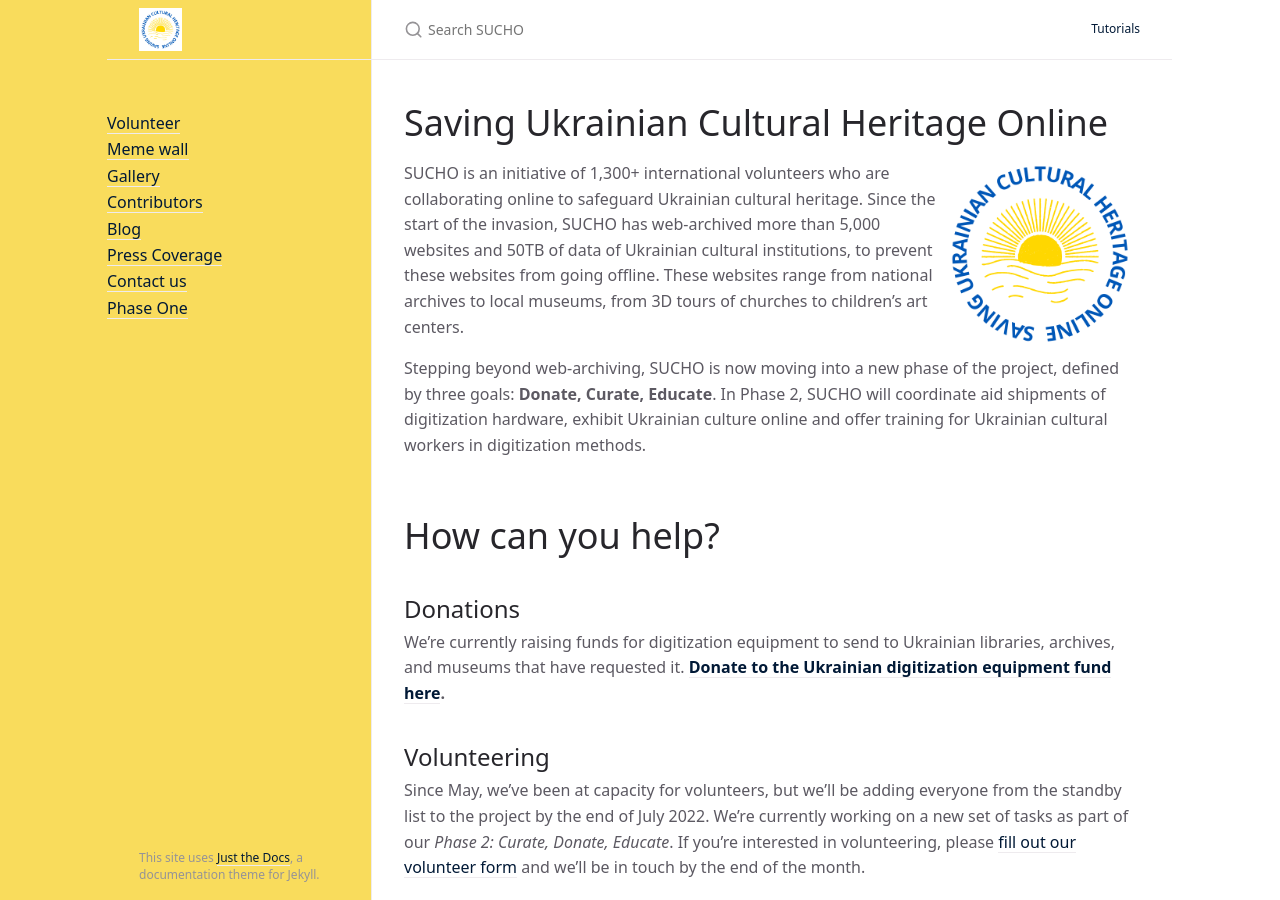
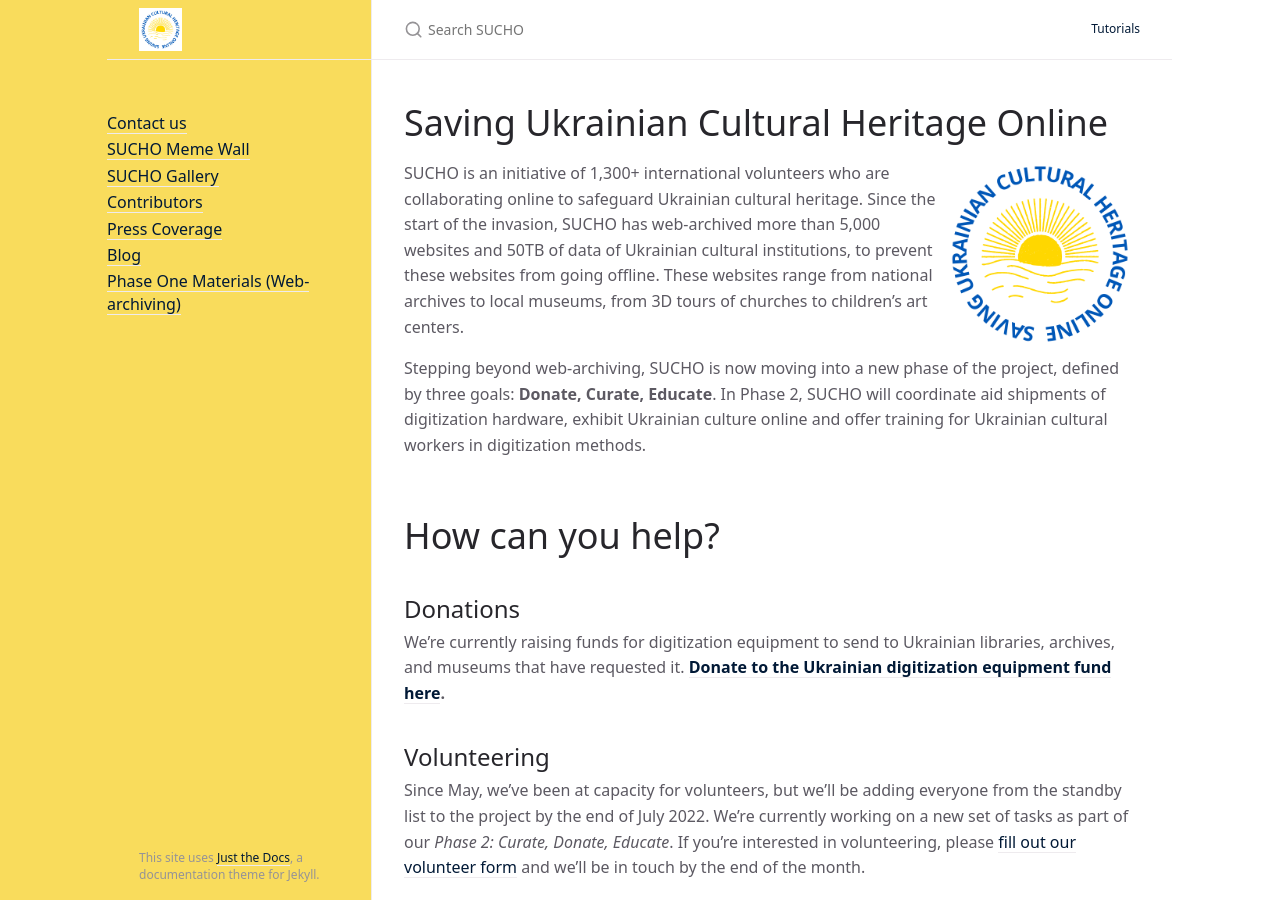
Before and after one commit to sucho-archiving/sucho-archiving.github.io, a Jekyll site: the page built from index.md, in a window 1280 px wide and 900 px high. Built offline with Jekyll 4.4.1, drawn with Linux system fonts in a browser that asks for light colours.

Commit message:
Reordered Nav

```diff
--- a/_includes/nav.html
+++ b/_includes/nav.html
@@ -1,10 +1,9 @@
 <ul class="nav-list">
-			<li><a href="https://docs.google.com/forms/d/e/1FAIpQLSc6KbhtEOI8zKsQmKT_waE1XlYEF1E6t-HzJ7Gc1EBfMvMg_A/viewform">Volunteer</a></li>
-	<li><a href="https://memes.sucho.org/">Meme wall</a></li>
-	<li><a href="https://gallery.sucho.org/">Gallery</a></li>
+	<li><a href="/contact">Contact us</a></li>
+	<li><a href="https://memes.sucho.org/">SUCHO Meme Wall</a></li>
+	<li><a href="https://gallery.sucho.org/">SUCHO Gallery</a></li>
 	<li><a href="/contributors">Contributors</a></li>
+	<li><a href="/press">Press Coverage</a></li>
 	<li><a href="/blog">Blog</a></li>
-	<li><a href="/press">Press Coverage</a></li>
-	<li><a href="/contact">Contact us</a></li>
-		<li><a href="/phase-one">Phase One</a></li>
+	<li><a href="/phase-one">Phase One Materials (Web-archiving)</a></li>
 </ul>
```
